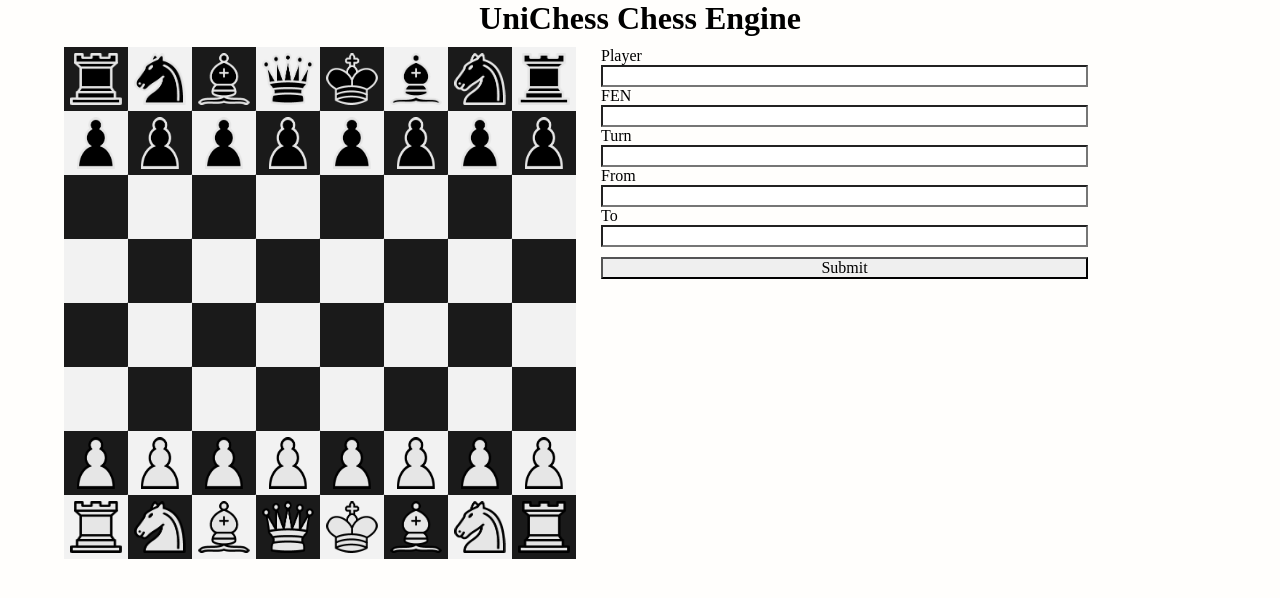
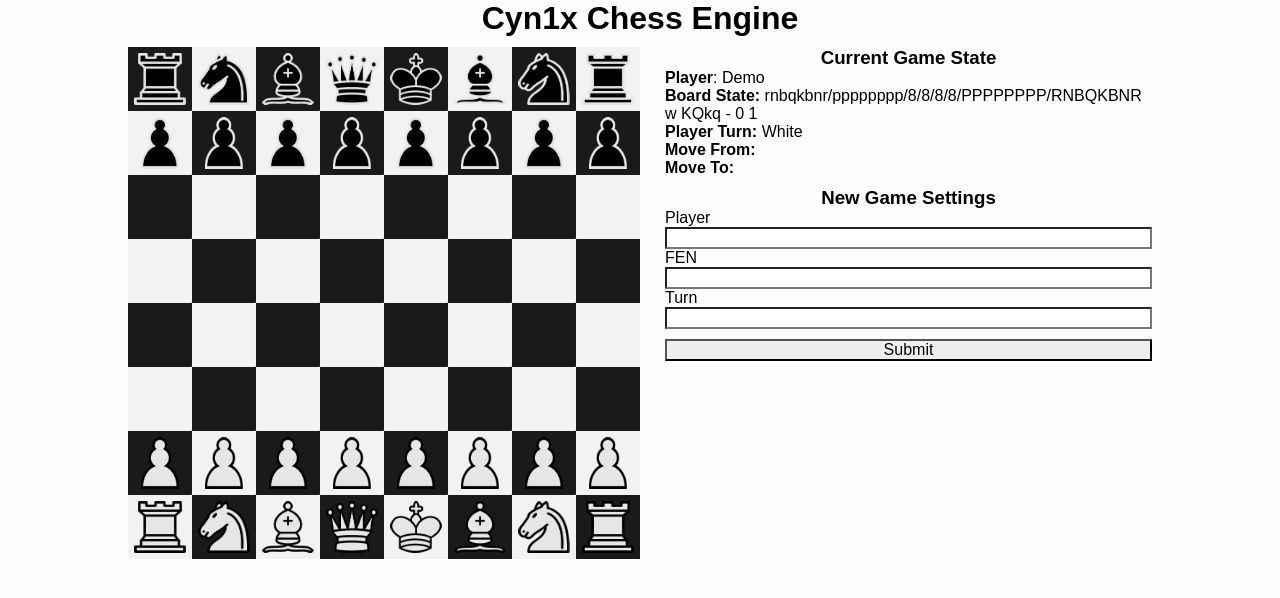
Before and after one commit to cyn1x/rchess, a React app: page / in a window 1280 px wide. Shown: the top 598 px of the page. Built offline with nearby package versions, Linux system fonts and the light colour scheme.

Commit message:
Standalone game functionality complete

```diff
--- a/rollup.config.js
+++ b/rollup.config.js
@@ -14,7 +14,7 @@ export default {
         file: pkg.main,
         format: 'cjs',
         exports: 'named',
-        sourcemap: true
+        sourcemap: false
      },
      {
         file: pkg.module,
--- a/src/App.tsx
+++ b/src/App.tsx
@@ -1,7 +1,8 @@
 import React from "react";
 import { GameProvider } from './components/GameContext'
-import GameSettings from "./components/GameSettings";
-import GameCanvas from "./components/index";
+import GameSettings from './components/GameSettings';
+import GameCanvas from './components/index';
+import GameInfo from './components/GameInfo';
 
 import './styles.css'
 
@@ -9,12 +10,15 @@ const App = () => {
     return (
         <React.Fragment>
             <div id="unichess-heading">
-                <h1>UniChess Chess Engine</h1>
+                <h1>Cyn1x Chess Engine</h1>
             </div>
             <div id="unichess-app">
                 <GameProvider>
                     <GameCanvas />
-                    <GameSettings />
+                    <div id="unichess-info">
+                        <GameInfo />
+                        <GameSettings />
+                    </div>
                 </GameProvider>
             </div>
         </React.Fragment>
--- a/src/components/Canvas.tsx
+++ b/src/components/Canvas.tsx
@@ -15,7 +15,7 @@ class Canvas extends React.Component<IGameCanvas, IState> {
     private canvas = React.createRef<HTMLCanvasElement>();
     private width = (boardSize() ? window.innerWidth: window.innerHeight) / 2.5;
     private height = this.width;
-    private ratio = this.width / this.height
+    private ratio = this.width / this.height;
 
     constructor(props: IGameCanvas) {
         super(props);
@@ -35,6 +35,15 @@ class Canvas extends React.Component<IGameCanvas, IState> {
         this.initialise();
     }
 
+    initialise() {
+        const {cw, ch} = this.getCellDimensions();
+        this.game.initialise(cw, ch);
+    }
+
+    resizeCallback = () => setTimeout(this.update, 500);
+
+    isDemonstrationMode() { return this.game.getCurrentPlayer().getColour() === "Demo"; }
+
     componentDidMount() {
         this.update();
         window.addEventListener('resize', this.resizeCallback, false);
@@ -44,20 +53,25 @@ class Canvas extends React.Component<IGameCanvas, IState> {
     componentWillUnmount() {}
 
     componentDidUpdate() {
-        if (this.props.game.nextPlayerTurn === this.game.getCurrentPlayer().getColour() && this.game.getGameState().getFenString() !== this.props.game.nextFenString) {
-
-            const updatedSquare = this.game.updateGameState(this.props.game);
-            if (updatedSquare) {
-                this.overwriteSquare(updatedSquare);
-            }
+        if (this.props.game.nextPlayerTurn === this.game.getCurrentPlayer().getColour()
+            && this.game.getGameState().getFenString() !== this.props.game.nextFenString) {
+                this.updateOppositePlayerMove();
         }
+        if (this.props.resetGame) { this.resetGame(); }
     }
 
-    resizeCallback = () => setTimeout(this.update, 500);
+    resetGame() {
+        this.game = new Game(this.props.player, this.props.game.nextFenString, this.props.game.nextPlayerTurn);
+        this.initialise();
+        this.drawBoard();
+        this.drawPieces();
+    }
 
-    initialise() {
-        const {cw, ch} = this.getCellDimensions();
-        this.game.initialise(cw, ch);
+    updateOppositePlayerMove() {
+        const updatedSquare = this.game.updateGameState(this.props.game);
+        if (updatedSquare) {
+            this.overwriteSquare(updatedSquare);
+        }
     }
 
     update() {
@@ -146,7 +160,7 @@ class Canvas extends React.Component<IGameCanvas, IState> {
     interceptClick(event: any) {
         if (this.game.getGameState().getCurrentTurn() === this.game.getCurrentPlayer().getColour()
             || this.isDemonstrationMode()) {
-            this.handleClick(event);
+                this.handleClick(event);
         }
     }
 
@@ -299,9 +313,8 @@ class Canvas extends React.Component<IGameCanvas, IState> {
         const newFenSequence = this.game.fenCreator();
         const nextPlayerMove = this.game.getNextMove();
 
-        if (!this.isDemonstrationMode()) {
-            this.game.getGameState().setCurrentTurn(nextPlayerMove)
-        }
+
+        this.game.getGameState().setCurrentTurn(nextPlayerMove);
         this.game.getGameState().setFenString(newFenSequence);
         this.game.getGameState().setMoveState(prevPos, nextPos);
 
@@ -316,11 +329,9 @@ class Canvas extends React.Component<IGameCanvas, IState> {
         }
     }
 
-    isDemonstrationMode() { return this.game.getCurrentPlayer().getColour() === "Demo"; }
-
     render() {
         return (
-                <canvas ref={ this.state.canvas }
+                <canvas id="canvas" ref={ this.state.canvas }
                     width={ this.state.screen.width * this.state.screen.ratio }
                     height={ this.state.screen.height * this.state.screen.ratio }
                 />
--- a/src/components/Game.ts
+++ b/src/components/Game.ts
@@ -19,15 +19,8 @@ class Game {
         this.isSquareClicked = false;
         this.validMoves = [];
 
-        if (player === "Demo") {
-            this.currentPlayer = new Player("Demo");
-        }
-        else if (player === "Player 1") {
-            this.currentPlayer = new Player("White");
-        }
-        else {
-            this.currentPlayer = new Player("Black");
-        }
+        if (player === "Demo") { this.currentPlayer = new Player("Demo"); }
+        else { this.currentPlayer = new Player(this.determinePlayerColour(player)); }
 
         this.gameState.setFenString(fen);
         this.gameState.setCurrentTurn(turn);
@@ -44,6 +37,10 @@ class Game {
         }
         this.chessBoard.setSquaresArray(squaresArray);
         this.setPiecePositions();
+    }
+
+    determinePlayerColour(player: string) {
+        return player === "Player 1" ? "White" : "Black";
     }
 
     updateGameState(gameProps: any) {
--- a/src/components/GameContext.tsx
+++ b/src/components/GameContext.tsx
@@ -9,7 +9,8 @@ const initialGameState: IGameCanvas = {
         nextPlayerTurn: "White",
         movePieceFrom: "",
         movePieceTo: ""
-    }
+    },
+    resetGame: false
 };
 
 const defaultGameState: IGameContext = {
--- /dev/null
+++ b/src/components/GameInfo.tsx
@@ -0,0 +1,22 @@
+import React, { useContext } from 'react';
+import { GameContext } from './GameContext';
+
+export const GameInfo = () => {
+    const gameSettings = useContext(GameContext);
+    const gameState = gameSettings.getGameState;
+
+    return (
+        <div id="info-area">
+            <h3>Current Game State</h3>
+            <div id="game-info">
+                <p><b>Player</b>: {gameState.player}</p>
+                <p><b>Board State:</b> {gameState.game.nextFenString}</p>
+                <p><b>Player Turn:</b> {gameState.game.nextPlayerTurn}</p>
+                <p><b>Move From:</b> {gameState.game.movePieceFrom}</p>
+                <p><b>Move To:</b> {gameState.game.movePieceTo}</p>
+            </div>
+        </div>
+    )
+}
+
+export default GameInfo;
--- a/src/components/GameSettings.tsx
+++ b/src/components/GameSettings.tsx
@@ -7,20 +7,50 @@ const GameSettings = () => {
     const [currentPlayer, setCurrentPlayer] = useState("");
     const [fenString, setFenString] = useState("");
     const [playerTurn, setPlayerTurn] = useState("");
-    const [moveFrom, setMoveFrom] = useState("");
-    const [moveTo, setMoveTo] = useState("");
+
+    const [playerError, setPlayerError] = useState("")
+    const [turnError, setTurnError] = useState("");
+
+    const handleSubmit = (event: React.FormEvent) => {
+        event.preventDefault();
+        const isValid = validate();
+
+        if (isValid) {
+            setPlayerError("");
+            setTurnError("");
+        }
+    }
+
+    const validate = () => {
+        let playerError = "";
+        let turnError = "";
+
+        if (currentPlayer === "") { playerError = "Player can only be Player 1, Player 2, or Demo"; }
+        if (playerTurn === "") { turnError = "Turn can only be Black or White" }
+
+        if (playerError || turnError) {
+            setPlayerError(playerError);
+            setTurnError(turnError);
+            return false;
+        }
+
+        return true;
+    }
 
     return (
+        <React.Fragment>
+            <h3>New Game Settings</h3>
             <form className="game-form">
                 <div id="currentPlayer" className="form-field" >
                     <label>
                         <p>Player</p>
-                    <input type="text" name="player" onChange={(event: ChangeEvent<HTMLInputElement>) => {
+                        <input type="text" name="player" required onChange={(event: ChangeEvent<HTMLInputElement>) => {
                             event.preventDefault();
                             setCurrentPlayer(event.target.value);
                         }} />
                     </label>
                 </div>
+                <div className="input-error">{playerError}</div>
                 <div id="fenString" className="form-field" >
                     <label>
                         <p>FEN</p>
@@ -33,45 +63,32 @@ const GameSettings = () => {
                 <div id="currentTurn" className="form-field" >
                     <label>
                         <p>Turn</p>
-                    <input type="text" name="turn" onChange={(event: ChangeEvent<HTMLInputElement>) => {
+                        <input type="text" name="turn" required onChange={(event: ChangeEvent<HTMLInputElement>) => {
                             event.preventDefault();
                             setPlayerTurn(event.target.value);
                         }} />
                     </label>
                 </div>
-            <div id="moveFrom" className="form-field" >
-                <label>
-                    <p>From</p>
-                    <input type="text" name="from" onChange={(event: ChangeEvent<HTMLInputElement>) => {
-                        event.preventDefault();
-                        setMoveFrom(event.target.value);
-                    }} />
-                </label>
-            </div>
-            <div id="moveTo" className="form-field" >
-                <label>
-                    <p>To</p>
-                    <input type="text" name="to" onChange={(event: ChangeEvent<HTMLInputElement>) => {
-                        event.preventDefault();
-                        setMoveTo(event.target.value);
-                    }} />
-                </label>
-            </div>
+                <div className="input-error">{turnError}</div>
                 <div id="submit" className="form-field" >
                     <input type="submit" value="Submit" onClick={(event: React.FormEvent) => {
                         event.preventDefault();
+                        handleSubmit(event);
+
                         gameSettings.setGameState({
                             player: currentPlayer,
                             game: {
                                 nextFenString: fenString,
                                 nextPlayerTurn: playerTurn,
-                            movePieceFrom: moveFrom,
-                            movePieceTo: moveTo
-                        }
+                                movePieceFrom: gameSettings.getGameState.game.movePieceFrom,
+                                movePieceTo: gameSettings.getGameState.game.movePieceTo
+                            },
+                            resetGame: true
                         })
                     }}/>
                 </div>
         </form>
+      </React.Fragment>
     );
 }
 
--- a/src/components/GameState.ts
+++ b/src/components/GameState.ts
@@ -1,4 +1,5 @@
 
+const initialState = "rnbqkbnr/pppppppp/8/8/8/8/PPPPPPPP/RNBQKBNR w KQkq - 0 1";
 
 class GameState {
     private fenString!: string;
@@ -22,7 +23,13 @@ class GameState {
 
     getCurrentTurn() { return this.currentTurn; }
 
-    setFenString(fen: string) { this.fenString = fen; }
+    setFenString(fen: string) {
+        if (fen === "") {
+            this.fenString = initialState;
+            return;
+        }
+        this.fenString = fen;
+    }
 
     setCurrentTurn(player: string) { this.currentTurn = player; }
 
--- a/src/components/index.tsx
+++ b/src/components/index.tsx
@@ -1,14 +1,30 @@
 import React, { useContext } from 'react';
 import { GameContext } from './GameContext';
 import Canvas from './Canvas';
+import { IGameState } from './types';
 
 const GameCanvas = () => {
     const gameSettings = useContext(GameContext);
+
+    const mediator = (props: IGameState) => {
+        gameSettings.setGameState({
+            player: gameSettings.getGameState.player,
+            game: {
+                nextFenString: props.nextFenString,
+                nextPlayerTurn: props.nextPlayerTurn,
+                movePieceFrom: props.movePieceFrom,
+                movePieceTo: props.movePieceTo
+            },
+            resetGame: false
+        })
+    }
 
     return (
         <Canvas
             player={gameSettings.getGameState.player}
             game={gameSettings.getGameState.game}
+            controller={mediator}
+            resetGame={gameSettings.getGameState.resetGame}
         />
     )
 }
--- a/src/components/types.ts
+++ b/src/components/types.ts
@@ -23,6 +23,7 @@ export interface IGameCanvas {
     game: IGameState;
     player: string;
     controller?: (props: IGameState) => void;
+    resetGame?: boolean;
 }
 
 export interface IGameState {
--- a/src/styles.css
+++ b/src/styles.css
@@ -7,6 +7,7 @@
 body {
     background-color: rgb(255, 254, 252);
     text-align: center;
+    font-family: Arial, Helvetica, sans-serif;
 }
 
 #unichess-heading {
@@ -15,9 +16,7 @@ body {
     margin-bottom: 10px;
 }
 
-form {
-    display: inline-block;
-    width: 100%;
+#unichess-info {
     margin-top: 25px;
     padding-left: 10%;
     padding-right: 10%;
@@ -45,7 +44,16 @@ button, input, select, textarea {
     padding-top: 10px;
 }
 
-@media (min-width: 600px) {
+#game-info {
+    text-align: left;
+    padding-bottom: 10px;
+}
+
+.input-error {
+    color: red;
+}
+
+@media (min-width: 700px) {
 
     #unichess-heading {
         font-size: inherit;
@@ -56,11 +64,15 @@ button, input, select, textarea {
         justify-content: center;
     }
 
-    form {
+    #unichess-info {
         width: 50%;
+        max-width: 40%;
         margin-top: 0px;
         padding-left: 25px;
-        padding-right: 10%;
+        padding-right: 0px;
     }
 
+    #canvas {
+        align-self: center;
+    }
 }
```
Also changed, not shown: 25 other files (tests, documents, lock files or other folders). Lines whose indentation alone changed are shown as unchanged.
